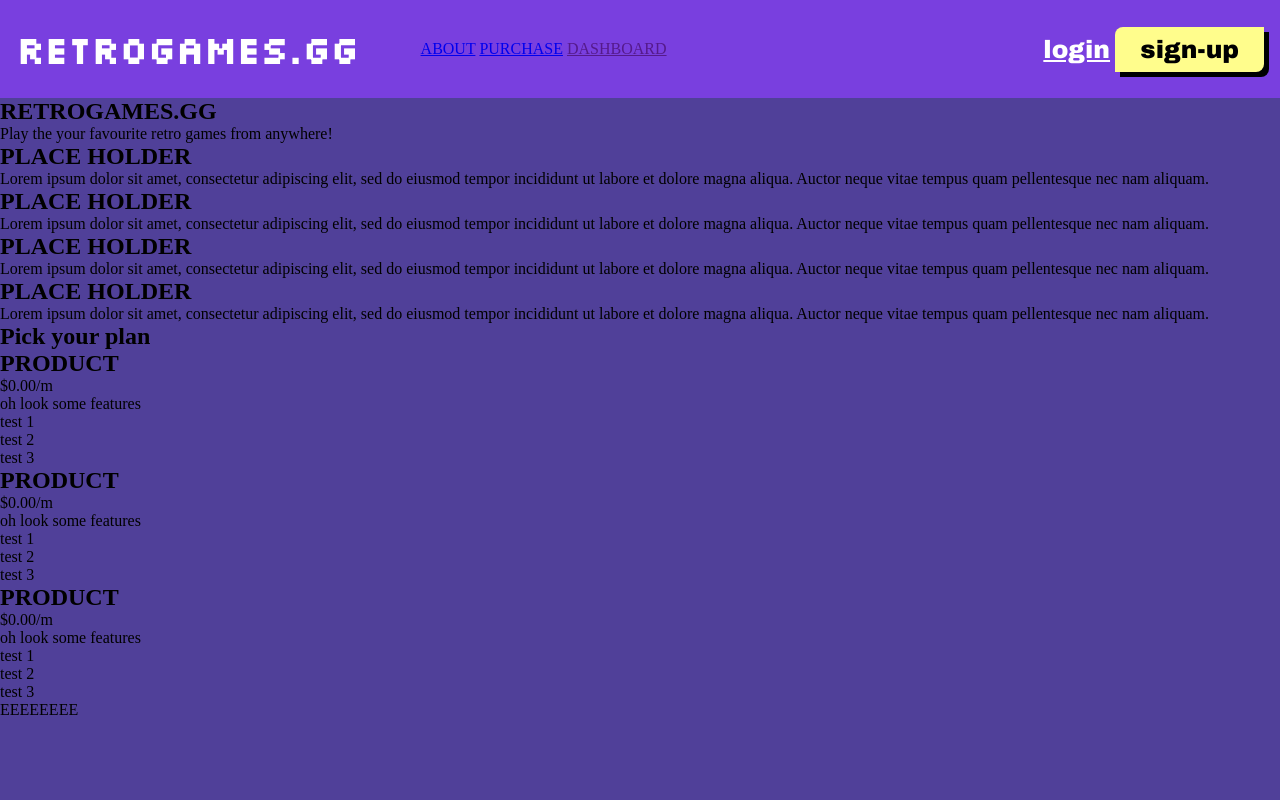
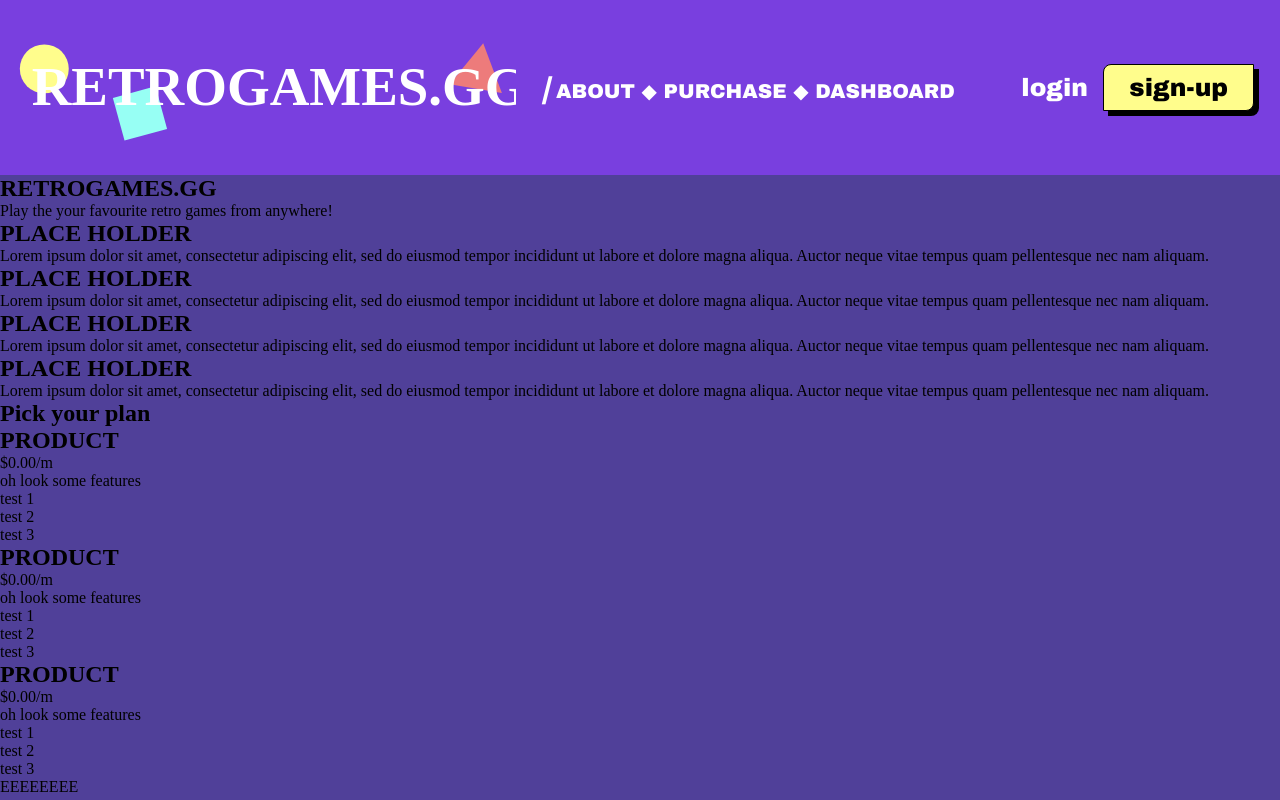
Before and after one commit to TheCasualDev/school.sellingaproduct, a plain HTML site: page src/index.html in a window 1280 px wide. Drawn offline with Linux system fonts and the light colour scheme.

Commit message:
tried a new logo

```diff
--- a/src/index.html
+++ b/src/index.html
@@ -18,12 +18,14 @@
 
         <nav id="navbar" class="navbar">
 
-            <div class="brand-title"><h1>RETROGAMES.GG</h1></div>
+            <img class="brand-title" src="./content/title.svg" alt="logo">
 
             <div class="navbar-links">
 
-                <a href="#about" class="nav-link">ABOUT</a>
-                <a href="#purchase" class="nav-link">PURCHASE</a>
+                <i style="font-size: 30px;">|</i>
+
+                <a href="#about" class="nav-link">ABOUT</a> ◆
+                <a href="#purchase" class="nav-link">PURCHASE</a> ◆
                 <a href="" class="nav-link">DASHBOARD</a>
 
             </div>
--- a/src/styles.css
+++ b/src/styles.css
@@ -3,6 +3,10 @@
 @import url('https://fonts.googleapis.com/css2?family=Archivo+Black&display=swap');
 
 :root {
+
+    /* arcade theme from logo */
+
+    --arcade-puprle: #702190;
 
     /* sunset theme from color hunt */
 
@@ -37,6 +41,31 @@ body {
     background-color: var(--midnight-navy);
 }
 
+/* clear link styles */
+
+a {
+    color: #fff;
+    text-decoration: none;
+}
+a:hover {
+    color: #fff;
+    text-decoration: underline white 0.5px;
+}
+a:visited  {
+    color: #fff;
+    text-decoration: none;
+}
+a:link  {
+    color: #fff;
+    text-decoration: none;
+}
+a:active  {
+    color: #fff;
+    text-decoration: none;
+}
+
+
+
 /* nav bar CSS values */
 
 nav {
@@ -53,18 +82,17 @@ nav {
 
 .brand-title {
 
-    color: #fff;
-    background-color: 0;
-    font-weight: 500;
-    font-size: 25px;
-
-    font-family: 'Silkscreen', cursive;
+    max-width: 500px;
+    height: auto;
 
 }
 
 .navbar-links {
 
-    margin-left: 5%;
+    margin-left: 25px;
+    color: #fff;
+    font-family: 'Archivo Black', sans-serif;
+    font-size: 20px;
 
 }
 
@@ -79,6 +107,7 @@ nav {
 
     color: #fff;
     font-size: 25px;
+    margin-right: 10px;
 
 }
 
@@ -86,11 +115,19 @@ nav {
 
     padding: 9px 25px;
     background-color: var(--beach-yellow);
-    border: none;
+    border: black solid 1px;
     border-top-left-radius: 0.5rem;
     border-bottom-right-radius: 0.5rem;
     font-family: 'Archivo Black', sans-serif;
     box-shadow: 5px 5px;
     font-size: 25px;
 
+    margin-right: 10px;
+
 }
+
+/* hero card CSS */
+
+#hero {
+
+}
```
Also changed, not shown: src/content/title.svg (added).
